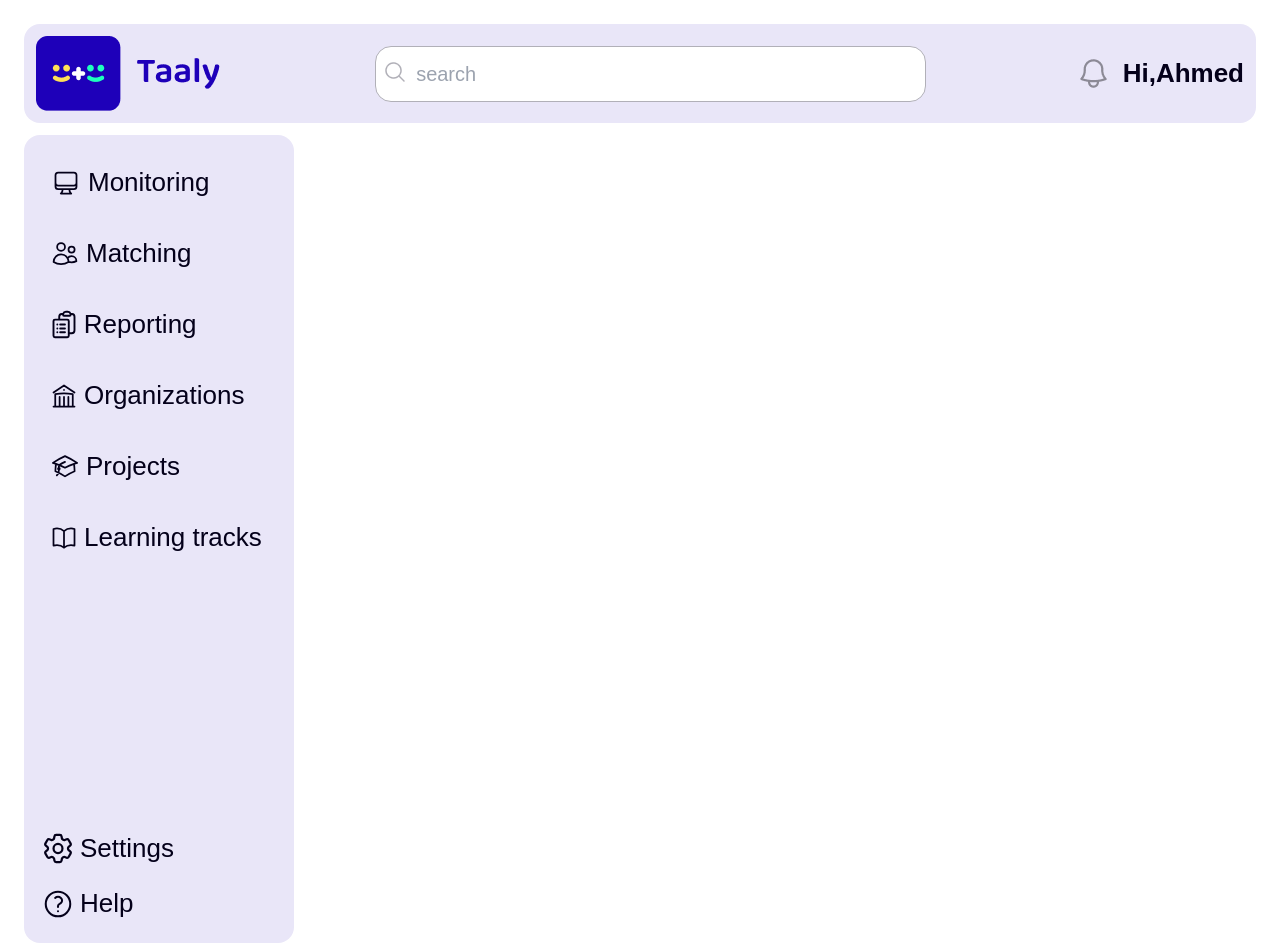
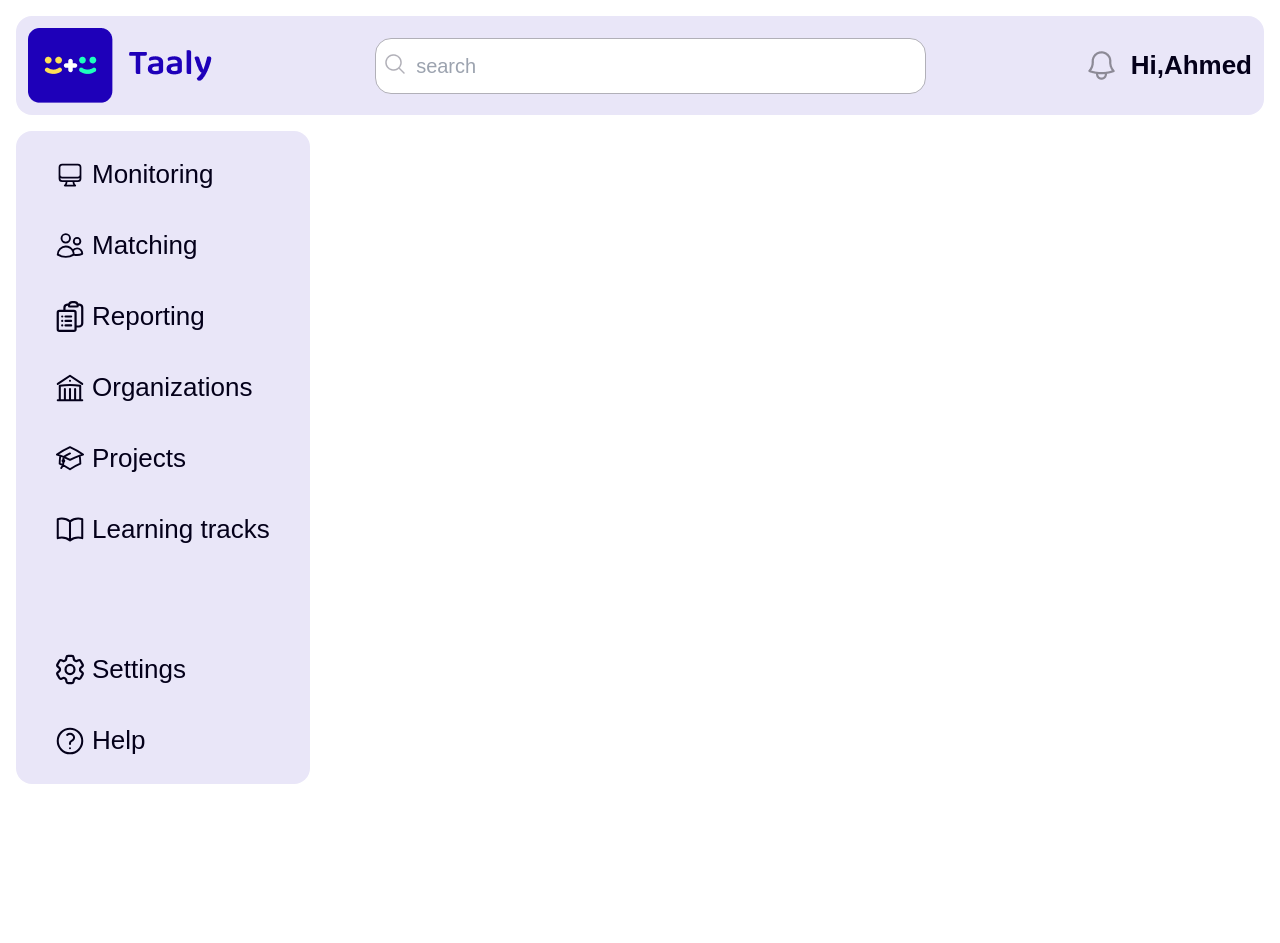
Before and after one commit to AhmedCode1996/taaly-task, a Next.js app: page /monitor in a window 1280 px wide. After the commit the page ends 800 px from the top, so only its background shows below. Built offline with nearby package versions, Linux system fonts and the light colour scheme; a web font is replaced by a local one.

Commit message:
fix: resolve layout height bug

```diff
--- a/app/(dashboard)/_components/Sidebar.tsx
+++ b/app/(dashboard)/_components/Sidebar.tsx
@@ -2,7 +2,7 @@ import SidebarContent from "./SidebarContent";
 
 const Sidebar = () => {
   return (
-    <aside className="rounded-2xl bg-[#e9e6f8] p-1 h-full">
+    <aside className="rounded-2xl bg-[#e9e6f8]">
       <SidebarContent />
     </aside>
   );
--- a/app/(dashboard)/_components/SidebarContent.tsx
+++ b/app/(dashboard)/_components/SidebarContent.tsx
@@ -61,7 +61,7 @@ const supportData = [
 const SidebarContent = () => {
   const pathname = usePathname();
   return (
-    <nav className="flex flex-col h-dvh p-2">
+    <nav className="flex flex-col py-2 px-2 h-full">
       <ul className="mb-auto">
         {sidebarData.map((item) => {
           const isActive =
@@ -70,21 +70,22 @@ const SidebarContent = () => {
           return (
             <li
               key={item.id}
-              className={`${
+              className={`group ${
                 isActive ? "bg-[#1E00B9]" : "bg-transparent"
-              } p-2 hover:bg-[#1E00B9] rounded-lg `}
+              } p-2 rounded-lg hover:bg-[#1E00B9]`}
             >
               <Link
                 href={item.path}
-                className="flex justify-start items-center gap-2 p-2"
+                className="flex justify-start items-center gap-2 p-2 px-6 w-full rounded-lg"
               >
                 <Image
                   src={item.icon}
                   alt={item.title}
                   width={28}
                   height={28}
+                  className="group-hover:invert"
                 />
-                <p className="text-[#04001A] font-medium text-[1.625rem] hover:text-white w-full">
+                <p className="text-[#04001A] font-medium text-[1.625rem] group-hover:text-white">
                   {item.title}
                 </p>
               </Link>
@@ -101,21 +102,22 @@ const SidebarContent = () => {
           return (
             <li
               key={item.id}
-              className={`${
+              className={`group ${
                 isActive ? "bg-[#1E00B9]" : "bg-transparent"
-              } p-2 hover:bg-[#1E00B9]  rounded-lg`}
+              } p-2 rounded-lg hover:bg-[#1E00B9]`}
             >
               <Link
                 href={item.path}
-                className="flex justify-start items-center gap-2"
+                className="flex justify-start items-center gap-2 p-2 px-6 w-full rounded-lg"
               >
                 <Image
                   src={item.icon}
                   alt={item.title}
                   width={28}
                   height={28}
+                  className="group-hover:invert"
                 />
-                <p className="text-[#04001A] font-medium text-[1.625rem] hover:text-white">
+                <p className="text-[#04001A] font-medium text-[1.625rem] group-hover:text-white">
                   {item.title}
                 </p>
               </Link>
--- a/app/(dashboard)/layout.tsx
+++ b/app/(dashboard)/layout.tsx
@@ -4,7 +4,7 @@ export default function DashboardLayout({
   children,
 }: Readonly<{ children: React.ReactNode }>) {
   return (
-    <section className="p-6 h-full">
+    <section className="min-h-screen grid gap-4 grid-rows-custom-layout-height p-4">
       <Navbar />
       {children}
     </section>
--- a/app/(dashboard)/monitor/page.tsx
+++ b/app/(dashboard)/monitor/page.tsx
@@ -2,7 +2,7 @@ import Sidebar from "../_components/Sidebar";
 
 const MonitorPage = () => {
   return (
-    <div className="grid grid-cols-custom-layout pt-3 h-full">
+    <div className="grid grid-cols-custom-layout">
       <Sidebar />
     </div>
   );
--- a/tailwind.config.ts
+++ b/tailwind.config.ts
@@ -16,6 +16,9 @@ const config: Config = {
       gridTemplateColumns: {
         "custom-layout": "auto 1fr auto",
       },
+      gridTemplateRows: {
+        "custom-layout-height": "auto 1fr",
+      },
     },
     fontSize: {
       sm: "0.8rem",
```
